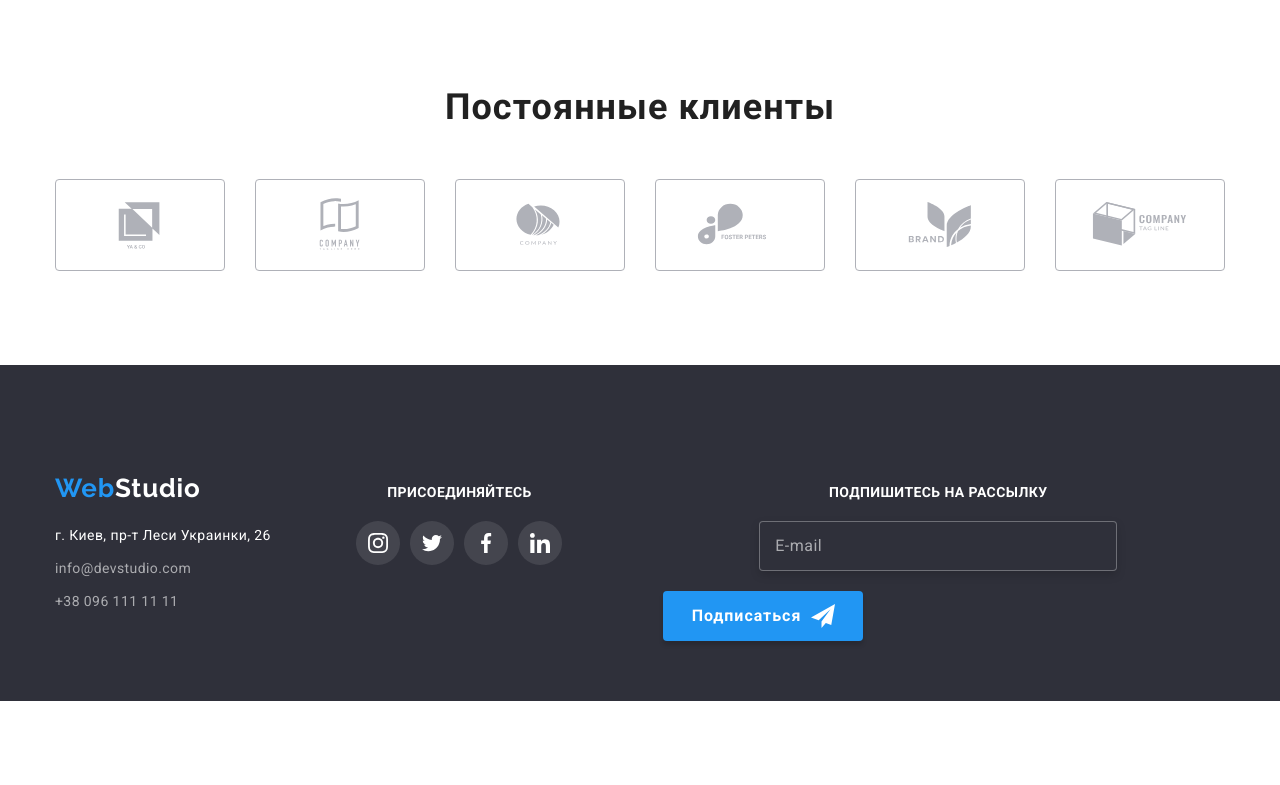
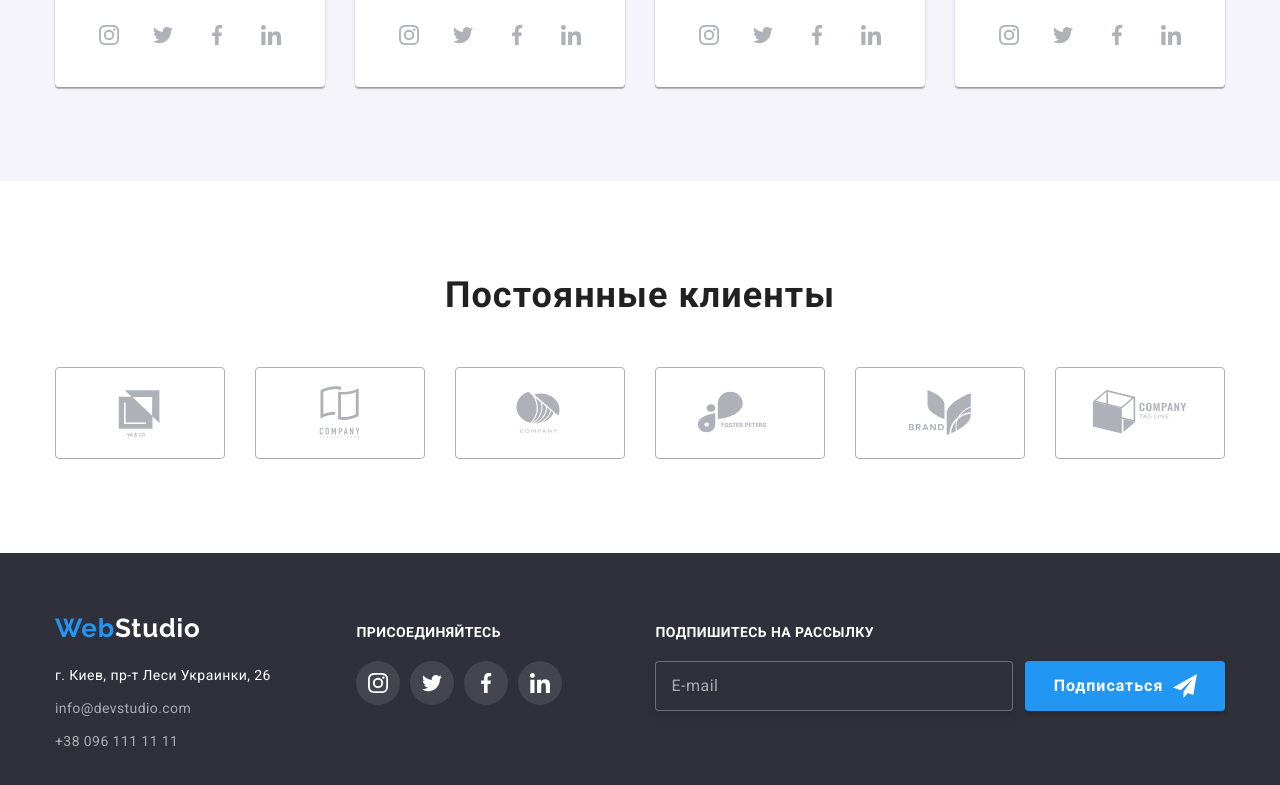
Before and after one commit to Serj-Melnyk/goit-markup-hw-08, a plain HTML site: page index.html in a window 1280 px wide. Shown: the part 1488-2273 px from the top of the page. Before the commit the page ends 2189 px from the top, so only its background shows below. Drawn offline with nearby package versions, Linux system fonts and the light colour scheme; a script that the page names is missing.

Commit message:
hw-eight-footer-form-field

```diff
--- a/scss/base/_common.scss
+++ b/scss/base/_common.scss
@@ -24,8 +24,30 @@ body {
 
 }
 
-// .section-group {
-//   padding-top: 94px;
-//   padding-bottom: 94px;
-//   background-color: #f5f4fa;
-// }
+.section-group {
+
+  @include mq(mobile) {
+      padding-top: 60px;
+        padding-bottom: 60px;
+        background-color: #f5f4fa;
+
+    }
+
+
+
+
+  // @include mq(tablet) {
+  //     padding-top: 60px;
+  //     padding-bottom: 60px;
+  //     background-color: #f5f4fa;
+  //   }
+
+        @include mq(desktop) {
+          padding-top: 94px;
+          padding-bottom: 94px;
+        }
+
+  // padding-top: 94px;
+  // padding-bottom: 94px;
+  // background-color: #f5f4fa;
+}
--- a/scss/components/_button.scss
+++ b/scss/components/_button.scss
@@ -38,6 +38,7 @@
 
                 @include mq(desktop) {
                     margin-left: 12px;
+                    margin-right: 0;
                 }
 
 
--- a/scss/components/_form-subscription.scss
+++ b/scss/components/_form-subscription.scss
@@ -7,12 +7,13 @@
   }
 
   @include mq(tablet) {
-    align-self: center;
+    // align-self: center;
   }
 
   @include mq(desktop) {
     display: flex;
-    justify-content: space-between;
+    flex-direction: row;
+    justify-content: flex-end;
     align-items: center;
   }
 }
@@ -20,17 +21,26 @@
 .form-field {
   position: relative;
 
-  @include mq(mobile) {
+  @include mq(mobile-only) {
     margin-bottom: 20px;
+    width: 100%;
+  }
+
+  @include mq(tablet) {
+    width: 450px;
+    height: 50px;
+    margin-bottom: 20px;
+  }
+
+  @include mq(desktop) {
+    margin-bottom: 0;
+    width: 358px;
   }
 }
 
 .form-input {
-  @include mq(mobile-only) {
+  width: 100%;
 
-  }
-
-  width: 358px;
   height: 50px;
   padding-left: 16px;
   margin: 0;
--- a/scss/layouts/_footer.scss
+++ b/scss/layouts/_footer.scss
@@ -9,6 +9,10 @@
   padding-bottom: 60px;
 
   background: #2f303a;
+
+  @include mq(desktop) {
+    justify-content: space-evenly;
+  }
 }
 
 .footer__logo {
@@ -75,10 +79,8 @@
   margin-bottom: 60px;
 
   @include mq(tablet) {
-     margin-right: 89px;
+    margin: 0;
   }
-
-
 }
 
 .join-title {
@@ -94,6 +96,10 @@
   text-transform: uppercase;
 
   color: #ffffff;
+
+  @include mq(desktop) {
+    margin-left: 0;
+  }
 }
 
 .bottom {
@@ -108,16 +114,15 @@
     display: flex;
     flex-wrap: wrap;
     flex-direction: row;
-          justify-content: space-between;
+    justify-content: space-around;
     align-items: baseline;
   }
 
   @include mq(desktop) {
-
     display: flex;
     flex-wrap: nowrap;
     flex-direction: row;
-    justify-content:space-between;
+    justify-content: space-evenly;
     align-items: baseline;
   }
 }
@@ -129,7 +134,6 @@
   align-items: center;
 
   @include mq(tablet) {
-     margin-left: 75px;
   }
 
   @include mq(desktop) {
@@ -139,12 +143,15 @@
 }
 
 .subscription {
+  width: 100%;
 
-  width: 100%;
-  // width: 570px;
-  // height: 86px;
 
-  // margin-left: 93px;
+  @include mq(desktop) {
+      width: 570px;
+        height: 86px;
+        margin-left: 93px;
+    }
+
 }
 
 .subscription-title {
@@ -161,4 +168,13 @@
   text-transform: uppercase;
 
   color: #ffffff;
+
+  @include mq(tablet) {
+    margin-top: 60px;
   }
+
+  @include mq(desktop) {
+    margin-top: 0;
+   text-align: start;
+  }
+}
```
Also changed, not shown: css/main.css, css/main.min.css, 2 other files. Lines whose indentation alone changed are shown as unchanged.
